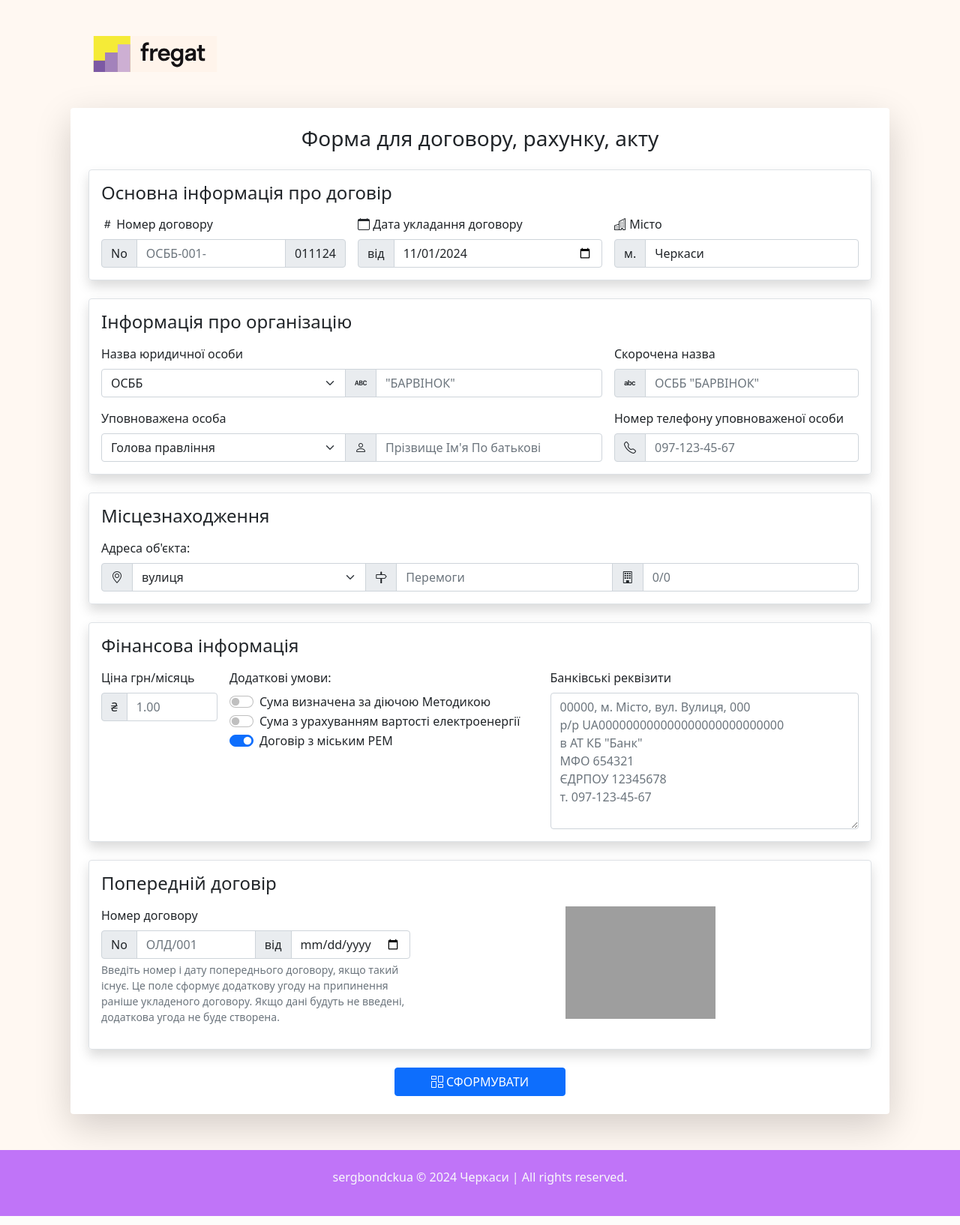
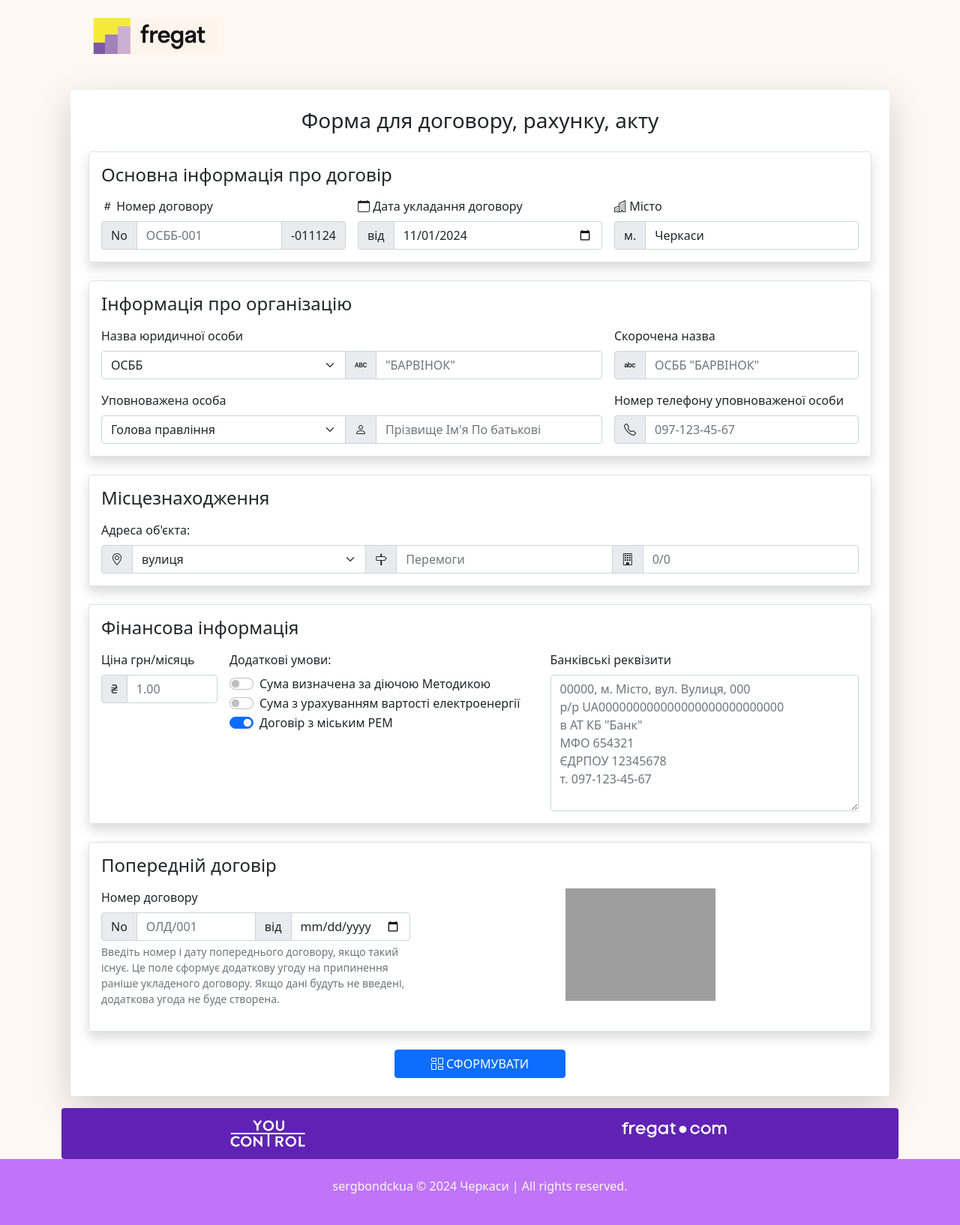
Before and after one commit to sergbondckua/internal_service_platform, a Django app: page /fill/contract/ in a window 1280 px wide. Shown: the part 32-1666 px from the top of the page at 75% size. Run offline with Django 4.2, Linux system fonts and the light colour scheme; parts of the project's set-up code (start-up, migrations or seed data) failed here and were passed over; some libraries are stand-ins or nearby versions; grey boxes are pictures that could not be loaded.

Commit message:
add images

```diff
--- a/fill_in_docx/forms.py
+++ b/fill_in_docx/forms.py
@@ -20,7 +20,7 @@ class PartyDataForm(forms.Form):
             attrs={
                 "class": "form-control",
                 "size": "8",
-                "placeholder": "ОСББ-001-",
+                "placeholder": "ОСББ-001",
             }
         ),
     )
--- /dev/null
+++ b/static/fil_in_docx/js/main.js
@@ -0,0 +1,20 @@
+// Функція для форматування дати
+function formatDate() {
+    const dateInput = document.getElementById("id_date_contract");
+    const formattedDate = document.getElementById("id_contract_number_suffix");
+
+    if (dateInput.value) {
+        const date = new Date(dateInput.value);
+        const day = String(date.getDate()).padStart(2, '0');
+        const month = String(date.getMonth() + 1).padStart(2, '0');
+        const year = String(date.getFullYear()).slice(2);
+        formattedDate.textContent = `-${day}${month}${year}`;
+    } else {
+        formattedDate.textContent = "";
+    }
+}
+
+// Викликаємо formatDate під час завантаження сторінки
+window.onload = function () {
+    formatDate();
+};
--- a/templates/fill_in_docx/base.html
+++ b/templates/fill_in_docx/base.html
@@ -17,16 +17,35 @@
 <header style="background: #6022B4" class="text-white text-center py-3">
 </header>
 
-<div class="container mt-5">
+<!-- Main Content -->
+<div class="container mt-4">
   {% block content %}{% endblock %}
 </div>
-
-<footer style="background: #c074f8" class="text-center py-4 mt-5">
+<!-- Horizontal Sidebar -->
+<div class="container mt-3">
+  <div style="background: #6022b4" class="text-white rounded shadow-sm p-3 d-flex justify-content-around">
+    {% block sidebar %}
+      <div class="text-center">
+      <a href="https://youcontrol.com.ua/" target="_blank">
+        <img src="{% static 'fil_in_docx/images/logo-youcontrol-white.png' %}" alt="Sponsor 1" class="img-fluid" style="max-width: 100px;">
+      </a>
+      </div>
+      <div class="text-center">
+      <a href="https://fregat.com/" target="_blank">
+        <img src="{% static 'fil_in_docx/images/logo_fregat.png' %}" alt="Sponsor 2" class="img-fluid" style="max-width: 150px;">
+      </a>
+      </div>
+    {% endblock %}
+  </div>
+</div>
+<!-- Footer -->
+<footer style="background: #c074f8" class="text-center py-4 mt-0">
   <p class="text-light">sergbondckua &copy; 2024 Черкаси | All rights reserved.</p>
 </footer>
 
 <script src="https://cdn.jsdelivr.net/npm/bootstrap@5.0.2/dist/js/bootstrap.bundle.min.js"
         integrity="sha384-MrcW6ZMFYlzcLA8Nl+NtUVF0sA7MsXsP1UyJoMp4YLEuNSfAP+JcXn/tWtIaxVXM"
         crossorigin="anonymous"></script>
+<script src="{% static 'fil_in_docx/js/main.js' %}"></script>
 </body>
 </html>
--- a/templates/fill_in_docx/generate_contract.html
+++ b/templates/fill_in_docx/generate_contract.html
@@ -3,6 +3,7 @@
 
 {% block title %}Форма для договору{% endblock %}
 
+<!-- Main Content -->
 {% block content %}
   <img src="{% static 'fil_in_docx/images/logo-fregat.svg' %}" alt="logo">
   <div class="container mt-5">
@@ -196,27 +197,4 @@
       </form>
     </div>
   </div>
-
-  <script>
-      function formatDate() {
-          const dateInput = document.getElementById("id_date_contract");
-          const formattedDate = document.getElementById("id_contract_number_suffix");
-
-          if (dateInput.value) {
-              const date = new Date(dateInput.value);
-              const day = String(date.getDate()).padStart(2, '0');
-              const month = String(date.getMonth() + 1).padStart(2, '0');
-              const year = String(date.getFullYear()).slice(2);
-              formattedDate.textContent = `${day}${month}${year}`;
-          } else {
-              formattedDate.textContent = "";
-          }
-      }
-
-      // Викликаємо formatDate під час завантаження сторінки
-      window.onload = function () {
-          formatDate();
-      };
-  </script>
-
 {% endblock %}
```
Also changed, not shown: static/fil_in_docx/images/logo-youcontrol-white.png (added), static/fil_in_docx/images/logo-youcontrol.png (added), static/fil_in_docx/images/logo_fregat.png (added).
